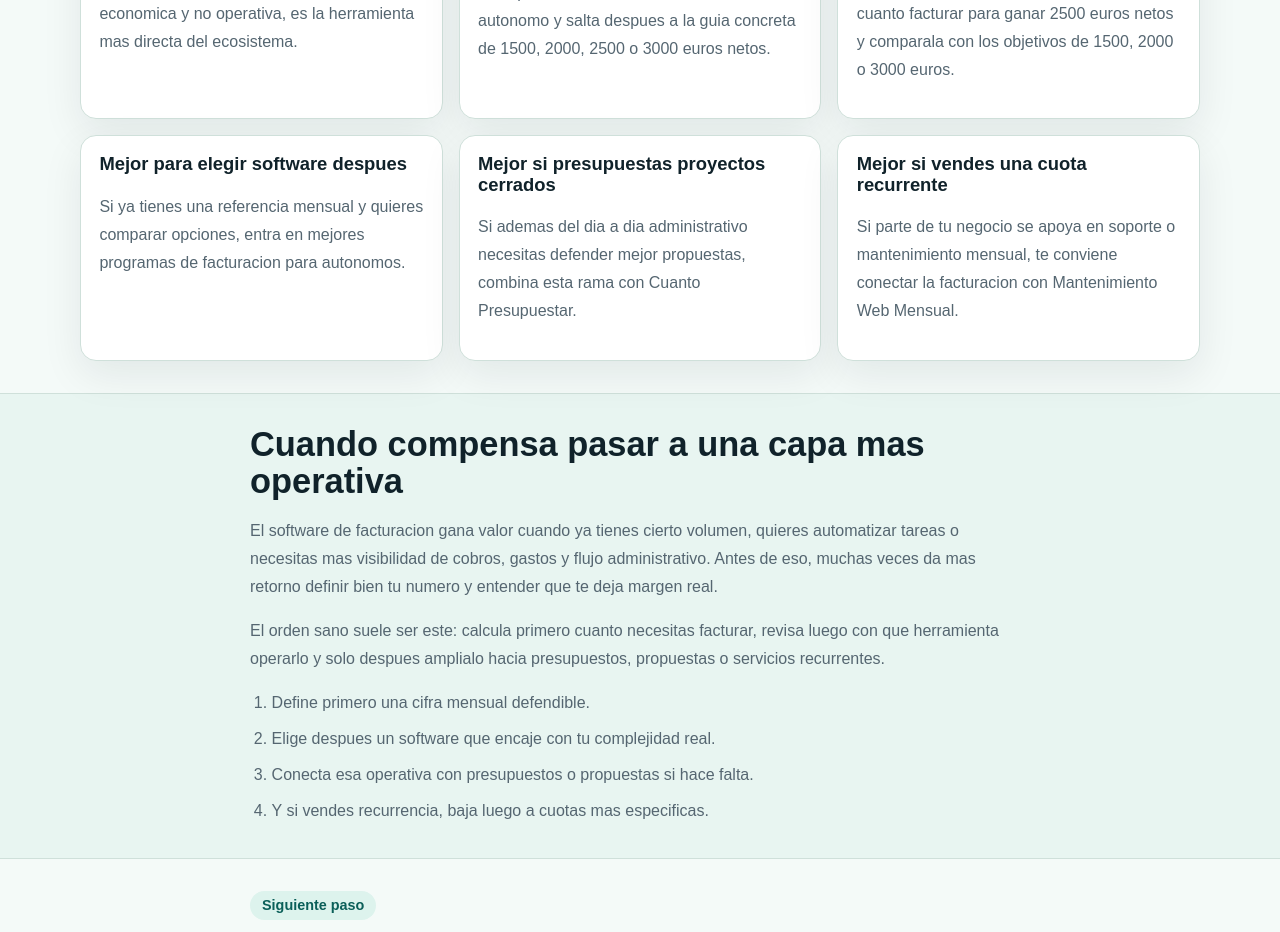
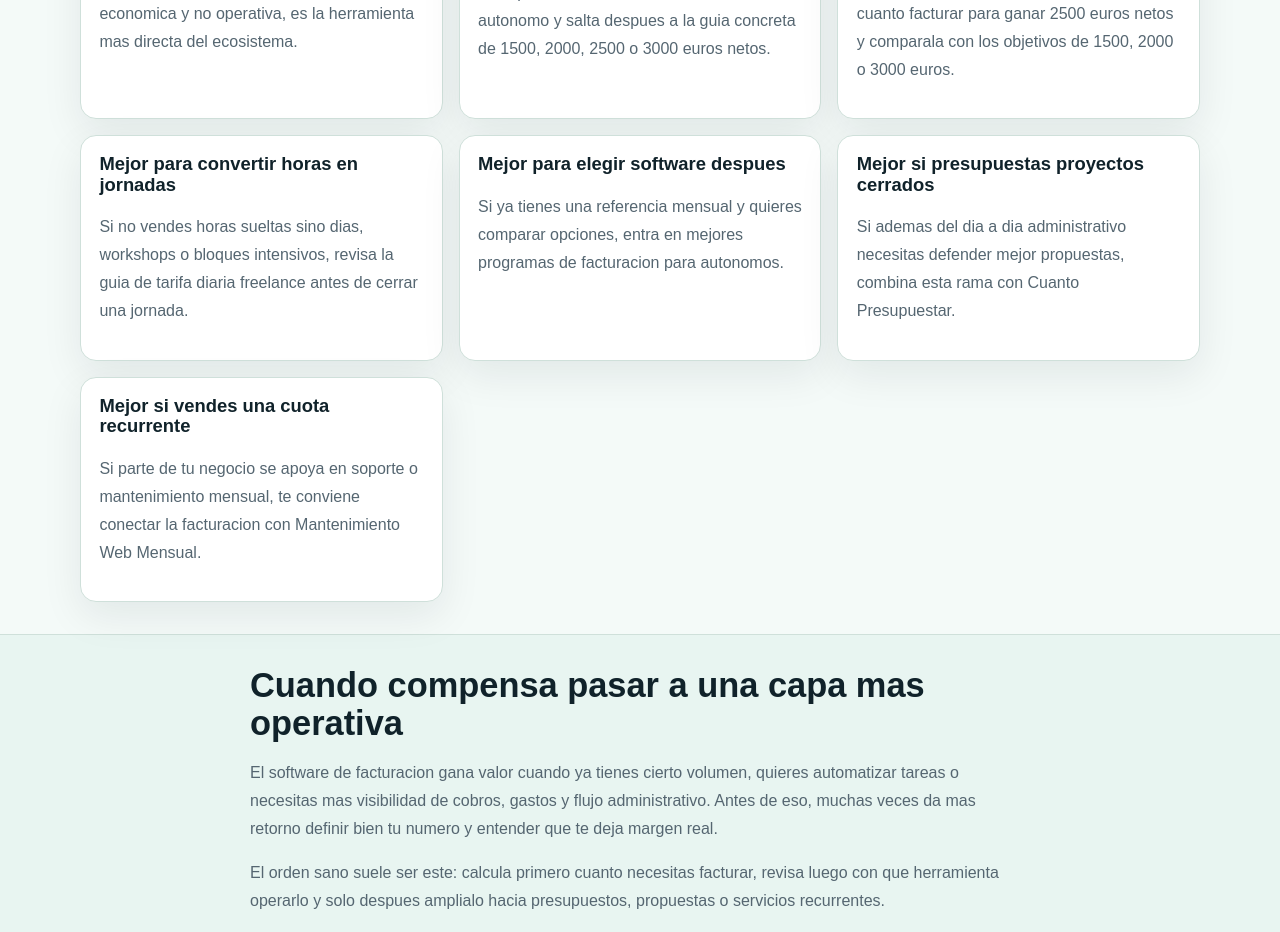
Before and after one commit to djimenezm/paneldeherramientas, a Next.js app: page /mejores-herramientas-para-facturacion-autonomos in a window 1280 px wide. Shown: the part 1720-2652 px from the top of the page. Built offline with nearby package versions, Linux system fonts and the light colour scheme.

Commit message:
Add freelance day rate guide to panel

```diff
--- a/app/mejores-herramientas-para-facturacion-autonomos/page.tsx
+++ b/app/mejores-herramientas-para-facturacion-autonomos/page.tsx
@@ -262,6 +262,18 @@ export default function MejoresHerramientasFacturacionAutonomosPage() {
           </article>
 
           <article className="feature-card">
+            <h3>Mejor para convertir horas en jornadas</h3>
+            <p>
+              Si no vendes horas sueltas sino dias, workshops o bloques intensivos, revisa la guia
+              de{' '}
+              <a href="https://www.cuantofacturar.es/tarifa-diaria-freelance">
+                tarifa diaria freelance
+              </a>{' '}
+              antes de cerrar una jornada.
+            </p>
+          </article>
+
+          <article className="feature-card">
             <h3>Mejor para elegir software despues</h3>
             <p>
               Si ya tienes una referencia mensual y quieres comparar opciones, entra en{' '}
```
Also changed, not shown: lib/tools.ts (+10 -0 lines), 1 other file (tests, documents, lock files or other folders).
